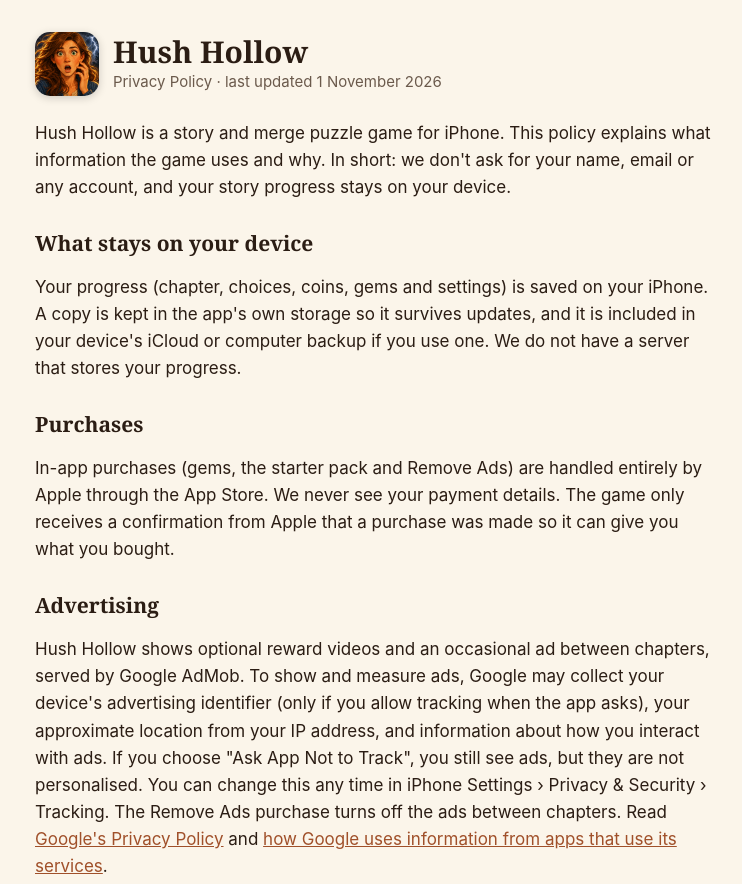
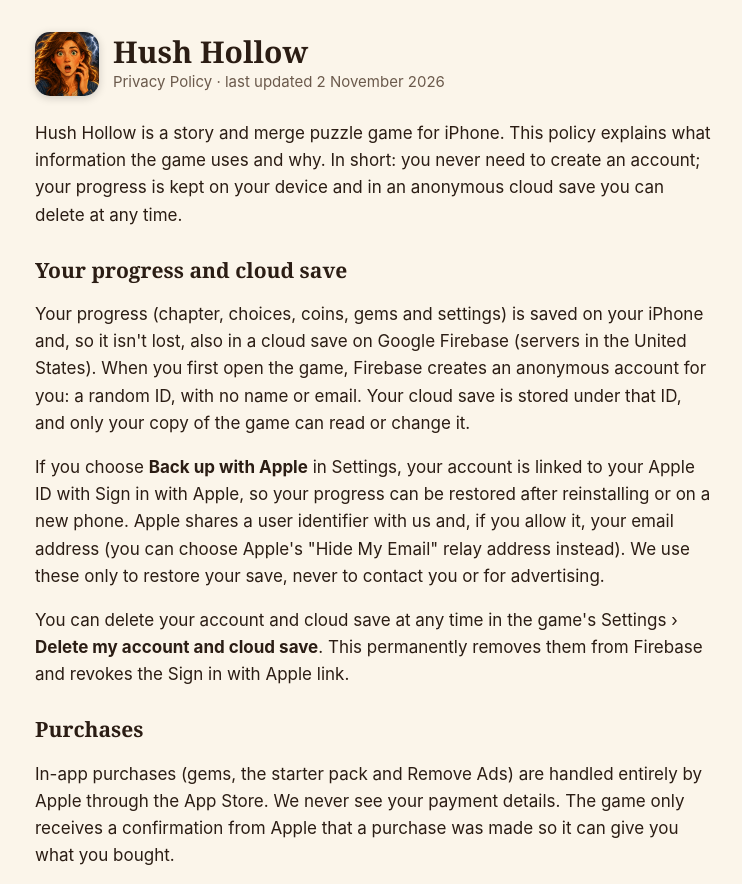
Before and after one commit to vincentekt/hush-hollow, a plain HTML site: page privacy.html in a window 1280 px wide. Shown: the top 884 px of the page, without its empty margins (265-1007 px from the left). Drawn offline with Linux system fonts and the light colour scheme.

Commit message:
Privacy and support: cloud save, Back up with Apple, account deletion
Co-Authored-By: Claude Opus 5.5 <noreply@anthropic.com>

```diff
--- a/privacy.html
+++ b/privacy.html
@@ -6,12 +6,14 @@
 <link rel="stylesheet" href="style.css">
 </head>
 <body><main>
-<header><img src="icon.png" alt=""><div><h1>Hush Hollow</h1><p>Privacy Policy · last updated 1 November 2026</p></div></header>
+<header><img src="icon.png" alt=""><div><h1>Hush Hollow</h1><p>Privacy Policy · last updated 2 November 2026</p></div></header>
 
-<p>Hush Hollow is a story and merge puzzle game for iPhone. This policy explains what information the game uses and why. In short: we don't ask for your name, email or any account, and your story progress stays on your device.</p>
+<p>Hush Hollow is a story and merge puzzle game for iPhone. This policy explains what information the game uses and why. In short: you never need to create an account; your progress is kept on your device and in an anonymous cloud save you can delete at any time.</p>
 
-<h2>What stays on your device</h2>
-<p>Your progress (chapter, choices, coins, gems and settings) is saved on your iPhone. A copy is kept in the app's own storage so it survives updates, and it is included in your device's iCloud or computer backup if you use one. We do not have a server that stores your progress.</p>
+<h2>Your progress and cloud save</h2>
+<p>Your progress (chapter, choices, coins, gems and settings) is saved on your iPhone and, so it isn't lost, also in a cloud save on Google Firebase (servers in the United States). When you first open the game, Firebase creates an anonymous account for you: a random ID, with no name or email. Your cloud save is stored under that ID, and only your copy of the game can read or change it.</p>
+<p>If you choose <b>Back up with Apple</b> in Settings, your account is linked to your Apple ID with Sign in with Apple, so your progress can be restored after reinstalling or on a new phone. Apple shares a user identifier with us and, if you allow it, your email address (you can choose Apple's "Hide My Email" relay address instead). We use these only to restore your save, never to contact you or for advertising.</p>
+<p>You can delete your account and cloud save at any time in the game's Settings › <b>Delete my account and cloud save</b>. This permanently removes them from Firebase and revokes the Sign in with Apple link.</p>
 
 <h2>Purchases</h2>
 <p>In-app purchases (gems, the starter pack and Remove Ads) are handled entirely by Apple through the App Store. We never see your payment details. The game only receives a confirmation from Apple that a purchase was made so it can give you what you bought.</p>
@@ -30,6 +32,7 @@
 
 <h2>Your choices</h2>
 <ul>
+<li>Delete your account and cloud save in the game's Settings.</li>
 <li>Turn off tracking for ads in iPhone Settings › Privacy &amp; Security › Tracking.</li>
 <li>Turn off reminders in the game's Settings.</li>
 <li>Delete all game data by deleting the app.</li>
```
Also changed, not shown: support.html (+4 -1 lines).
